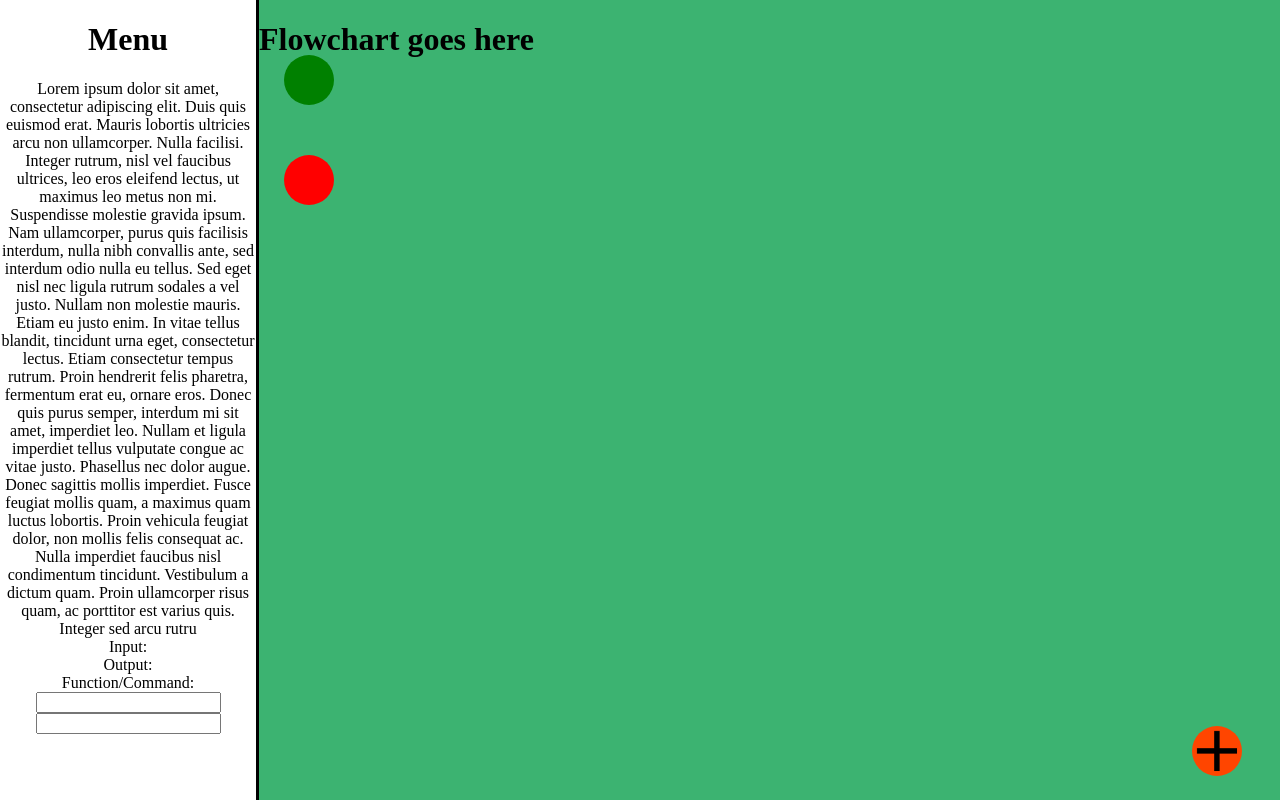
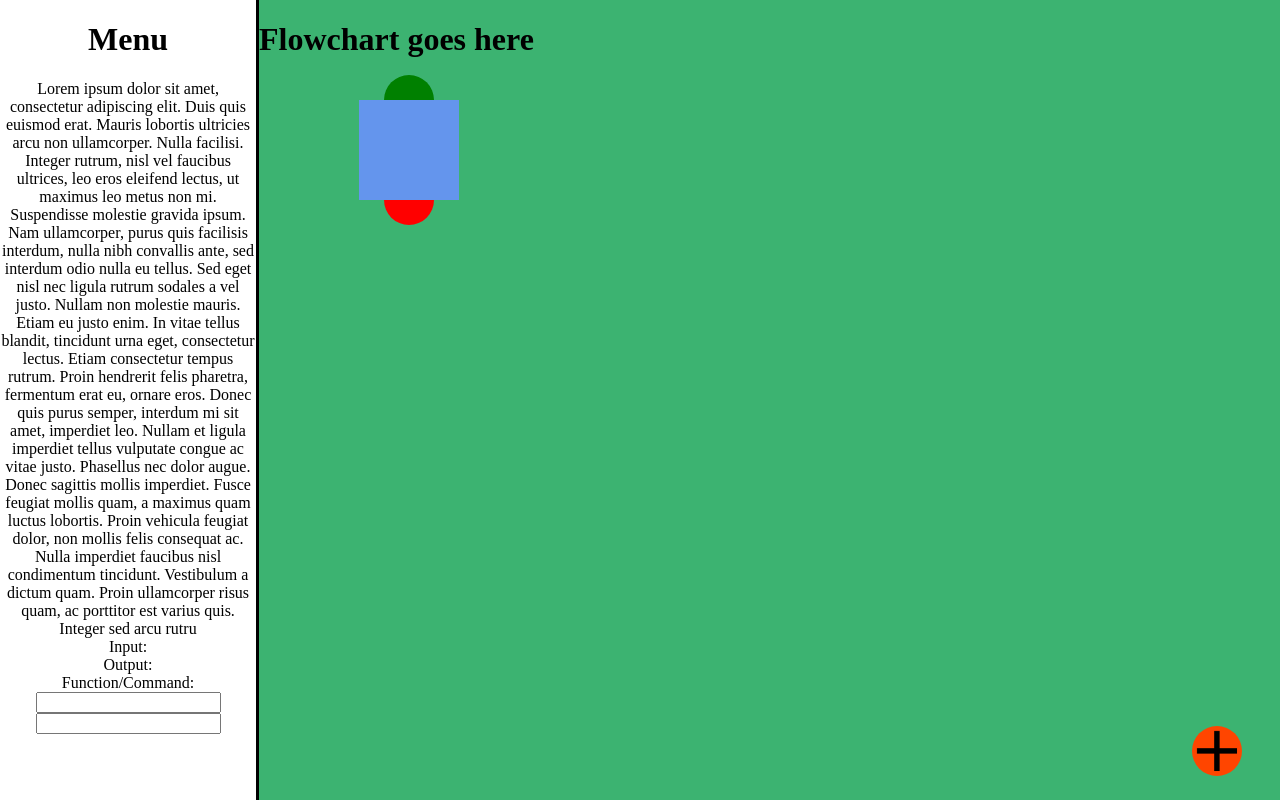
Before and after one commit to AlbinSidas/FlowChart, a website built with webpack: page static/views/index.html in a window 1280 px wide. Both pictures are taken after a click on the element 1216 px from the left and 751 px from the top of the page. Built offline with nearby package versions, Linux system fonts and the light colour scheme.

Commit message:
click on NodeIO working

```diff
--- a/scripts/flowchart-node.js
+++ b/scripts/flowchart-node.js
@@ -14,16 +14,22 @@ class FlowchartNode {
 
         console.log(id);
 
-
         //flow
         this.onClick = this.onClick.bind(this);
         this.id = id;
         this.functionDescription = "No function yet"
-        this.input = ""
-        this.output = ""
+        this.input = new NodeIO(this, "box-input", eventEmitter);
+        //Multiple outputs should be able to be created
+        this.output = new NodeIO(this, "box-output", eventEmitter);
+
         this.eventEmitter = eventEmitter;
         this.element = document.createElement("div");
-        this.element.setAttribute("id", id);
+        this.element.classList.add("flowchart-square");
+
+        this.element.appendChild(this.input.element);
+        this.element.appendChild(this.output.element);
+
+
         this.element.id = id;
         this.elementDrag = this.elementDrag.bind(this);
         this.dragMouseDown = this.dragMouseDown.bind(this);
@@ -45,7 +51,7 @@ class FlowchartNode {
     elementDrag(e) {
         e = e || window.event;
         e.preventDefault();
-        console.log(this.element.style.top)
+        //console.log(this.element.style.top)
         // calculate the new cursor position:
         //this.offsetX = this.oldX - e.clientX;
         //this.offsetY = this.oldY - e.clientY;
@@ -82,18 +88,66 @@ class FlowchartNode {
         this.offsetX = e.clientX - this.posX; //e.clientX;
         this.offsetY = e.clientY - this.posY ; //e.clientY;
 
-        console.log(document);
+        //console.log(document);
         document.addEventListener('mouseup', (e) => {this.closeDragElement(e)})//this.closeDragElement);
         // call a function whenever the cursor moves:
         document.onmousemove = (e) => {this.elementDrag(e)};
-        console.log(document.onmousemove)
+        //console.log(document.onmousemove)
      }
 
     onClick(e) {
         this.dragMouseDown(e);
         this.eventEmitter.emit("clicked", this.id);
     }
+
+
+
+
+
 }
 
+// class NodeContent {
+//     constructor(){
+
+//     }
+// }
+
+//class for the input and output nodes
+class NodeIO {
+    constructor(parent, inputOutput, eventEmitter) {
+
+        this.parent = parent;
+        this.eventEmitter = eventEmitter;
+        this.onClick = this.onClick.bind(this);
+        this.id = parent.id+inputOutput;
+        this.element = document.createElement("div");
+        this.element.classList.add(inputOutput);
+        // Temporary id????
+        this.element.setAttribute("id", parent.id);
+        this.connections = [];
+        this.element.onclick = this.onClick;
+        //.appendChild(this.element)
+
+
+        //OnClick NodeIO ->
+        /*En funktion i outputen/flowchartnoden som tar klickade (this) flowchart id/objektet + efterklickade inputen/flowchartnoden
+        och sparar det i outputens connections lista. Informationen skickas vidare till den inputklickade nodens NodeIO input connections
+        lista*/
+    }
+
+    onClick(e) {
+        alert("AHAHHHEOiAHEUGO");
+        this.parent.closeDragElement();
+        this.testFunc(e);
+        this.eventEmitter.emit("outputClicked", this.id);
+        console.log("AAAAAAAAAAAAAAAAAAAAAAAAAAAAAAAAAAAAAAAAAAAAAAAAAAAAAAAAAAa");
+        //this.eventEmitter.emit("inputClicked", this.id);
+    }
+
+    testFunc(e){
+        console.log(this.id);
+        console.log("^^^^^^^");
+    }
+}
 
 export default FlowchartNode;
--- a/scripts/main.js
+++ b/scripts/main.js
@@ -32,24 +32,23 @@ function main() {
                     modal.style.display = "none";
                 }
             }
-
         } else {
             markedObject = obj;
             // Lägg till en styling för att visa marked
+            //currentElement = document.getElementById(id);
             console.log("markedObject: ", markedObject);
         }
-
-
-
     })
 
 
 
+    eventEmitter.on("outputClicked", function(id) {
+        console.log("hallooooooooooooooooooooj" + id);
+    })
+
 
     function createNewObject(){
         // Funktion som kallas då knappen "skapa nytt objekt trycks"
-
-
         if (document.getElementById("element-picker").style.visibility == "hidden"){
             document.getElementById("element-picker").style.visibility = "visible";
         }
@@ -70,27 +69,6 @@ function main() {
 
         workspaceRoot.appendChild(flowObj.render());
 
-        const currentNode = document.getElementById(id.toString());
-
-        const inputDiv = document.createElement("div");
-        inputDiv.classList.add("box-input");
-        inputDiv.setAttribute("id", id+"input");
-
-
-        const nodeContent = document.createElement("div");
-        nodeContent.classList.add("node-content");
-        nodeContent.setAttribute("id", id+"content");
-
-
-        const outputDiv = document.createElement("div");
-        outputDiv.classList.add("box-output");
-        outputDiv.setAttribute("id", id+"output");
-
-
-        currentNode.appendChild(inputDiv);
-        currentNode.appendChild(nodeContent);
-        currentNode.appendChild(outputDiv);
-
 
         flowObj.print();
         //outputObj.print();
@@ -98,18 +76,17 @@ function main() {
     }
 
 
-    function selectOutput(e){
+    //function selectOutput(e){
         // let output =  document.getElementById(e).parentElement.nodeName();
-        console.log("hejsan");
-    }
+    //    console.log("hejsan");
+    //}
 
-    function connectNodes(){
-
-        outputNode = document.getElementById("box1"); // hitta "parent box"
-    }
+    // function connectNodes(){
+    //    console.log("jag är clickad!!!!!1!!")
+    // }
 
     document.querySelector("#newObject").addEventListener("click", createNewObject)
-    document.querySelector("#box-output").addEventListener("click", connectNodes)
+    //document.querySelector("#box-output").addEventListener("click", connectNodes)
 
 }
 
--- a/static/styling/style.css
+++ b/static/styling/style.css
@@ -65,30 +65,33 @@ body{
     width: 15vw;
 }
 
-
+/*Input circle*/
 .box-input {
- border-radius: 50%;
- height: 50px;
+ border-radius: 27.5px 27.5px 0px 0px;
+ height: 25px;
  width: 50px;
  margin-top: -25px;
  margin-left: 25px;
  background-color: green;
+ cursor: pointer;
 }
 
-.node-content {
+/* .node-content {
     height: 50px;
     width: 100px;
     background-color: salmon;
     visibility: hidden;
-}
+} */
 
+/*Output circle*/
 .box-output {
-    border-radius: 50%;
-    height: 50px;
+    border-radius: 0px 0px 27.5px 27.5px;
+    height: 25px;
     width: 50px;
-    margin-top: 0px;
+    margin-top: 100px;
     margin-left: 25px;
     background-color: red;
+    cursor: pointer;
 }
 
 
```
Also changed, not shown: dist/bundle.js.
